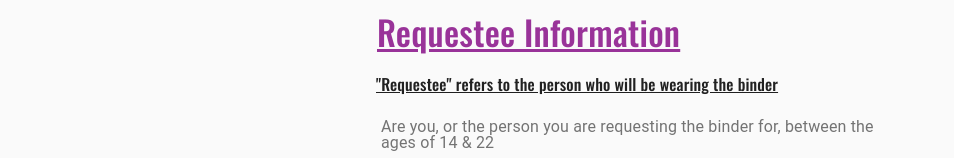
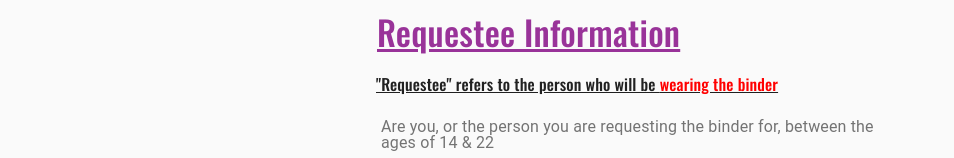
Before and after one commit to limzkil/OM-binder-program, a React (Create React App) app: page /form in a window 1280 px wide. Shown: the part 531-689 px from the top of the page, without its empty margins (0-954 px from the left). Built offline with nearby package versions, Linux system fonts and the light colour scheme.

Commit message:
added emphasis color to subtitles

```diff
--- a/src/ReqForm.js
+++ b/src/ReqForm.js
@@ -379,7 +379,7 @@ export default function ReqForm() {
                       Requester Information
                     </Typography>
                     <Typography className = {style.formSubtitle} variant="subtitle1">
-                      "Requester" refers to the person making the request for someone else
+                      "Requester" refers to the person making the <div style = {{color: "red", display: "inline"}}>request for someone else</div>
                     </Typography>
                     <Grid item xs={12} className={style.formItemContain}>
                       <FormControlLabel
@@ -472,7 +472,7 @@ export default function ReqForm() {
                   Requestee Information
                 </Typography>
                 <Typography className = {style.formSubtitle} variant="subtitle1">
-                      "Requestee" refers to the person who will be wearing the binder
+                      "Requestee" refers to the person who will be <div style = {{color: "red", display: "inline"}}>wearing the binder</div>
                     </Typography>
                 <Grid item xs={12} className={style.formItemContain}>
                   <InputLabel>
```
